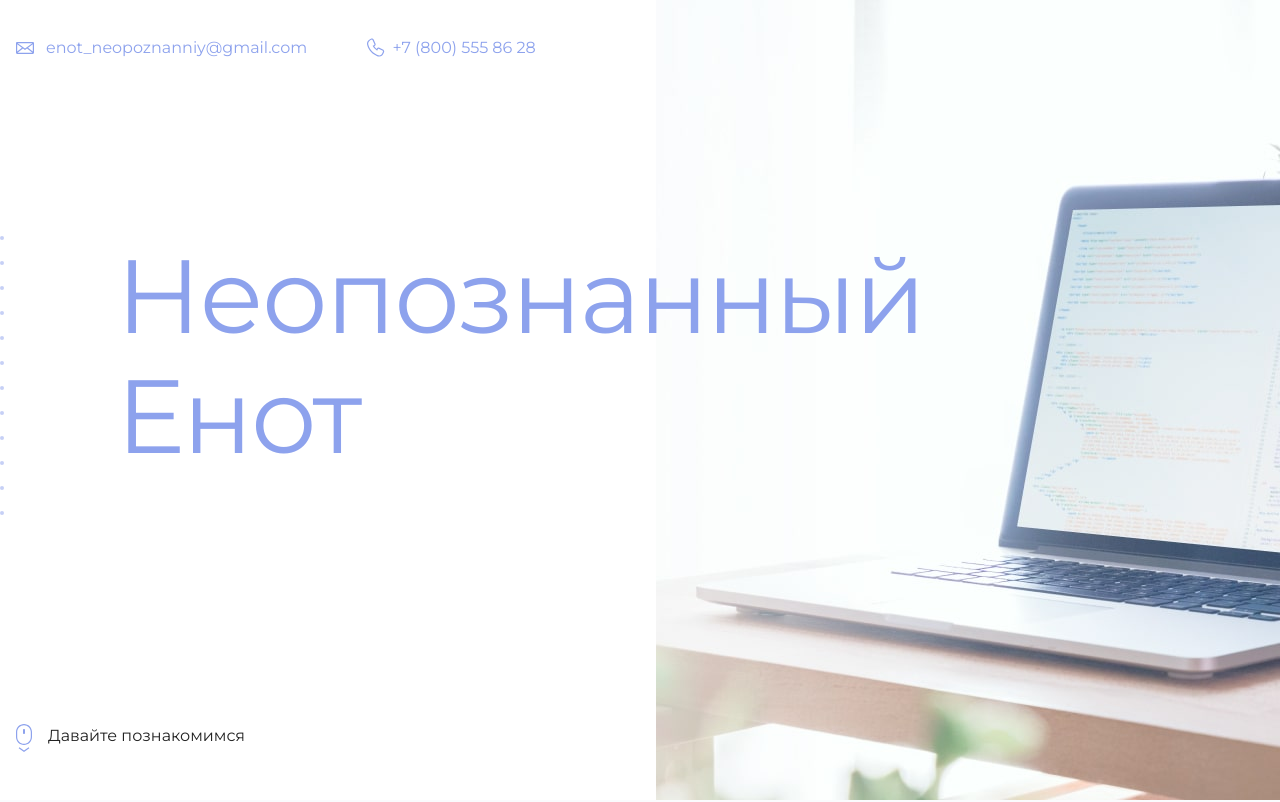
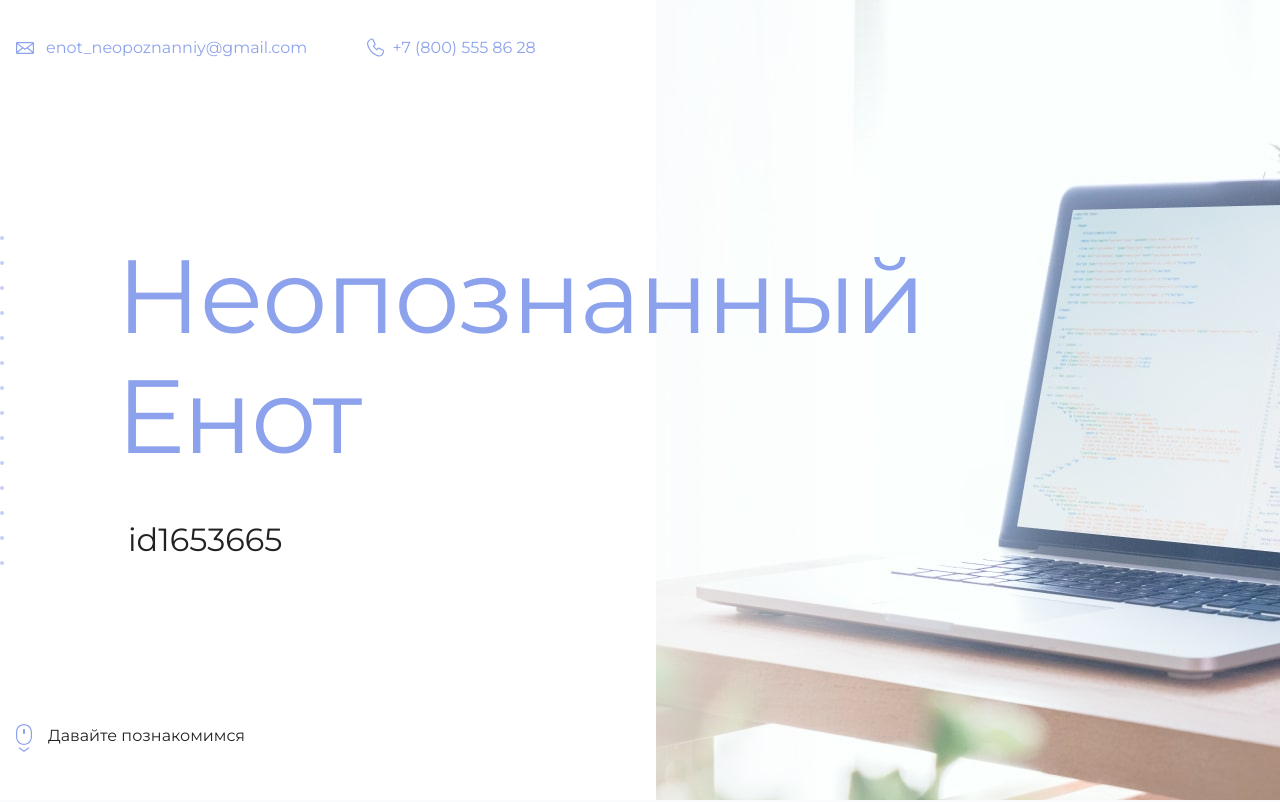
Before and after one commit to Deltaqw/Readme, a plain HTML site: page my-site/index.html in a window 1280 px wide. Shown: the top 802 px of the page. Drawn offline with Linux system fonts and the light colour scheme.

Commit message:
Добавления id

```diff
--- a/my-site/index.html
+++ b/my-site/index.html
@@ -19,7 +19,7 @@
       <section class="hero-image">
         <div class="container">
           <h1 class="heading">Неопознанный Енот</h1>
-          <p><!-- Тут ваш id на сайте Академии --></p>
+          <p>id1653665</p>
         </div>
       </section>
 
```
